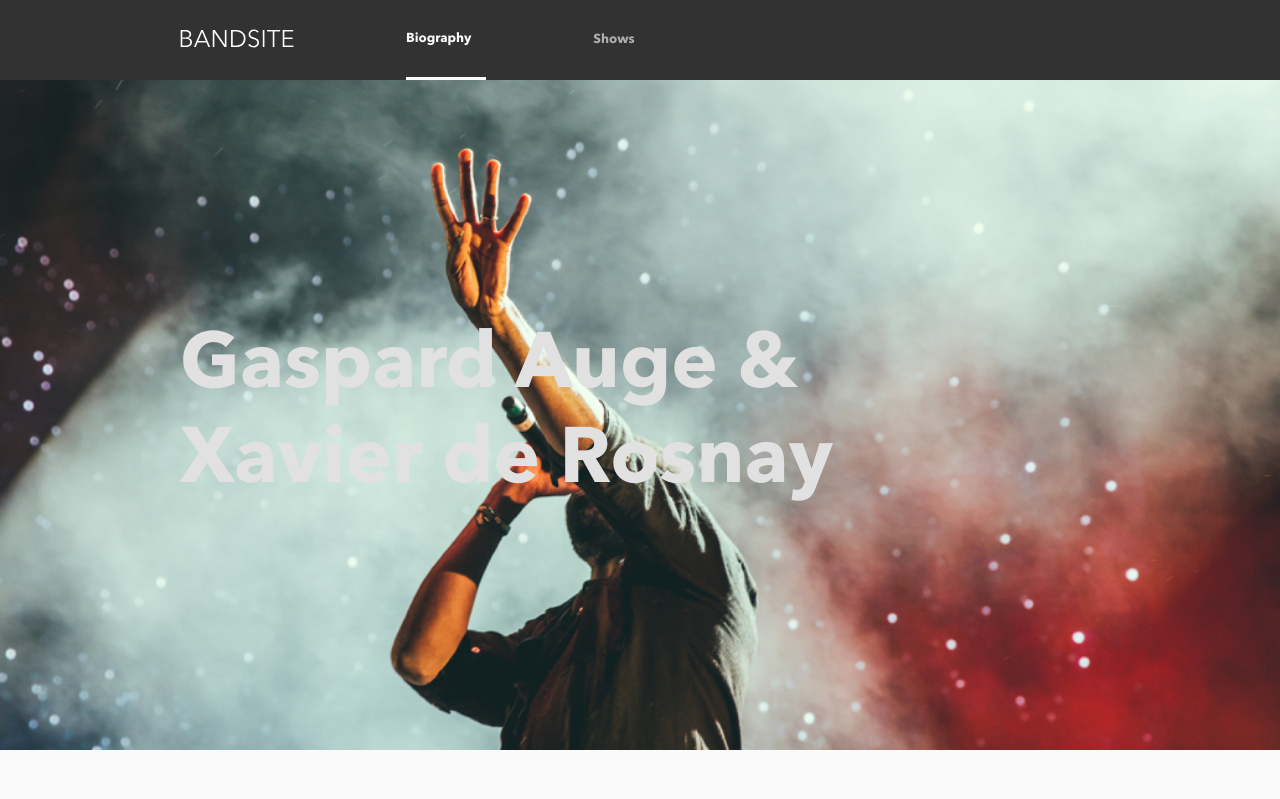
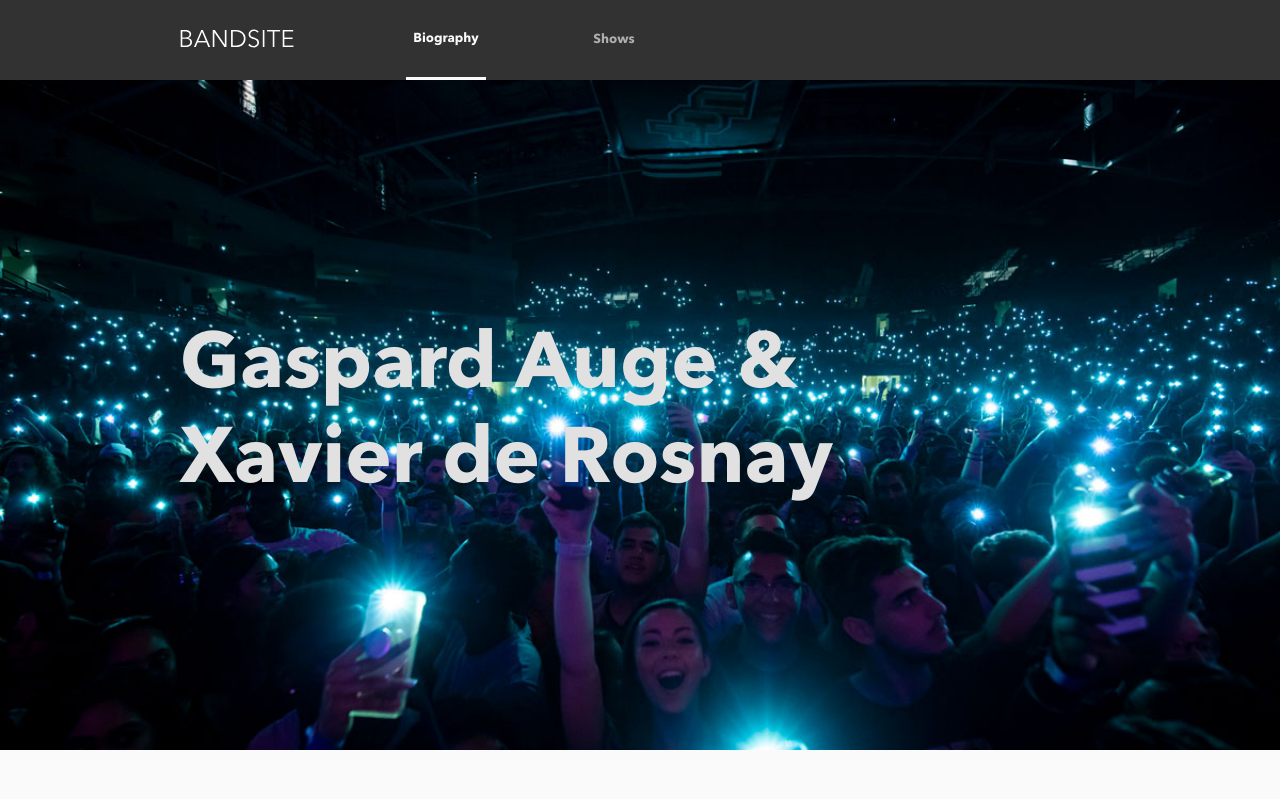
Before and after one commit to foak77/Frederico-Carvalho-BandSite, a plain HTML site: page Sprint_1/index.html in a window 1280 px wide. Shown: the top 799 px of the page. Drawn offline with Linux system fonts and the light colour scheme.

Commit message:
new images and formating fonts

```diff
--- a/Sprint_1/styles/partials/_footer.scss
+++ b/Sprint_1/styles/partials/_footer.scss
@@ -17,6 +17,7 @@
   &__title {
     color: $text-field-background-fill;
     width: 288px;
+    font-family: AvenirBold;
   }
   &__social {
     width: 288px;
--- a/Sprint_1/styles/partials/_hero.scss
+++ b/Sprint_1/styles/partials/_hero.scss
@@ -1,5 +1,5 @@
 .hero {
-  background-image: url("../assets/images/photo-gallery-6.jpg");
+  background-image: url("../assets/images/Photo-gallery-10.jpg");
   background-size: cover;
   background-position: center;
   background-repeat: no-repeat;
--- a/Sprint_1/styles/partials/_main-about.scss
+++ b/Sprint_1/styles/partials/_main-about.scss
@@ -21,7 +21,7 @@
     width: 288px;
     // font-size: 16px;
     // line-height: 24px;
-    font-family: AvenirDemi;
+    font-family: AvenirBold;
   }
   &__quote-name {
     margin: 0px auto 40px auto;
@@ -34,7 +34,7 @@
     width: 288px;
     font-size: 1rem;
     line-height: 1.5rem;
-    font-family: AvenirDemi;
+    font-family: AvenirBold;
   }
   &__text-wrapper {
     margin: 0px auto 40px auto;
@@ -93,11 +93,11 @@
     &__text-wrapper {
       margin: 0px auto 40px auto;
       width: 720px;
-      display: flex;
-      flex-direction: row;
-      flex-wrap: wrap;
+      // display: flex;
+      // flex-direction: row;
+      // flex-wrap: wrap;
       justify-content: space-between;
-      align-items: flex-start;
+      // align-items: flex-start;
     }
     &__paragraph {
       width: 348px;
@@ -156,11 +156,11 @@
     &__text-wrapper {
       margin: 0px auto 40px auto;
       width: 896px;
-      display: flex;
-      flex-direction: row;
-      flex-wrap: wrap;
-      justify-content: space-between;
-      align-items: flex-start;
+      // display: flex;
+      // flex-direction: row;
+      // flex-wrap: wrap;
+      // justify-content: space-between;
+      // align-items: flex-start;
     }
     &__paragraph {
       width: 420px;
--- a/Sprint_1/styles/partials/_navigation.scss
+++ b/Sprint_1/styles/partials/_navigation.scss
@@ -74,37 +74,37 @@
     align-items: flex-start;
     &__link-biog {
       // color: $text-field-background-fill;
-      display: flex;
-      justify-content: flex-start;
-      align-items: center;
+      // display: flex;
+      // justify-content: flex-start;
+      // align-items: center;
       width: 80px;
       height: 80px;
       margin-left: 56px;
-      &--medias {
-        display: flex;
-        justify-content: flex-start;
-        align-items: center;
-        width: 80px;
-        height: 80px;
-        margin-left: 56px;
-        border-bottom: 3px solid $text-field-background-fill;
-      }
+      // &--medias {
+      //   display: flex;
+      //   justify-content: flex-start;
+      //   align-items: center;
+      //   width: 80px;
+      //   height: 80px;
+      //   margin-left: 56px;
+      //   border-bottom: 3px solid $text-field-background-fill;
+      // }
     }
     &__link-show {
-      color: $text-label-style-color;
-      display: flex;
-      justify-content: center;
-      align-items: center;
+      // color: $text-label-style-color;
+      // display: flex;
+      // justify-content: center;
+      // align-items: center;
       width: 80px;
       height: 80px;
       margin-left: 56px;
-      &--medias {
-        display: flex;
-        justify-content: center;
-        align-items: center;
-        width: 80px;
-        height: 80px;
-      }
+      // &--medias {
+      //   display: flex;
+      //   justify-content: center;
+      //   align-items: center;
+      //   width: 80px;
+      //   height: 80px;
+      // }
     }
   }
 }
--- a/Sprint_1/styles/partials/_photo-gallery.scss
+++ b/Sprint_1/styles/partials/_photo-gallery.scss
@@ -19,6 +19,7 @@
     padding: 32px 0px 24px 0px;
     font-size: 1.5rem;
     line-height: 2rem;
+    font-family: AvenirBold;
   }
   &__imgs {
     width: 288px;
```
Also changed, not shown: Sprint_1/assets/images/Photo-gallery-10.jpg (added), Sprint_1/assets/images/about-img.jpg, Sprint_1/styles/main.css, 1 other file.
